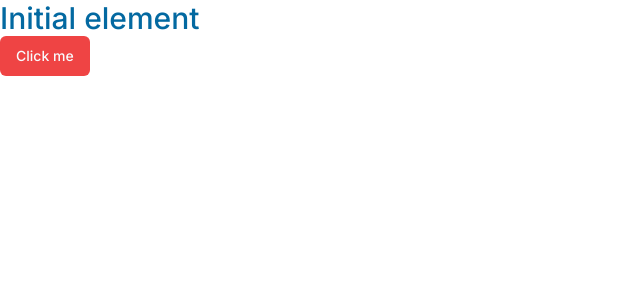
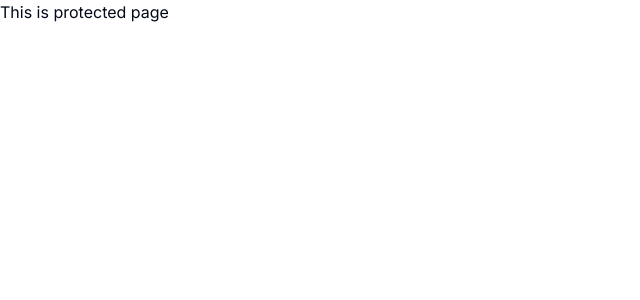
Before and after one commit to violetflash/next-lms, a Next.js app: page / in a window 1280 px wide. Shown: the top 300 px of the page, without its empty margins (0-640 px from the left). Built offline with nearby package versions, Linux system fonts and the light colour scheme.

Commit message:
add folders

```diff
--- /dev/null
+++ b/app/(auth)/(routes)/sign-in/page.tsx
@@ -0,0 +1,13 @@
+
+type Props = {
+
+};
+const SignPage = (props: Props) => {
+ return (
+  <div>
+   This is an unprotected page
+  </div>
+ );
+};
+
+export default SignPage;
--- /dev/null
+++ b/app/(dashboard)/(routes)/page.tsx
@@ -0,0 +1,8 @@
+
+export default function Home() {
+  return (
+    <div>
+      This is protected page
+    </div>
+  )
+}
--- a/app/page.tsx
+++ /dev/null
@@ -1,10 +0,0 @@
-import { Button } from '@/components/ui/button';
-
-export default function Home() {
-  return (
-    <div>
-      <p className="text-3xl font-medium text-sky-700">Initial element</p>
-      <Button variant="destructive">Click me</Button>
-    </div>
-  )
-}
```
